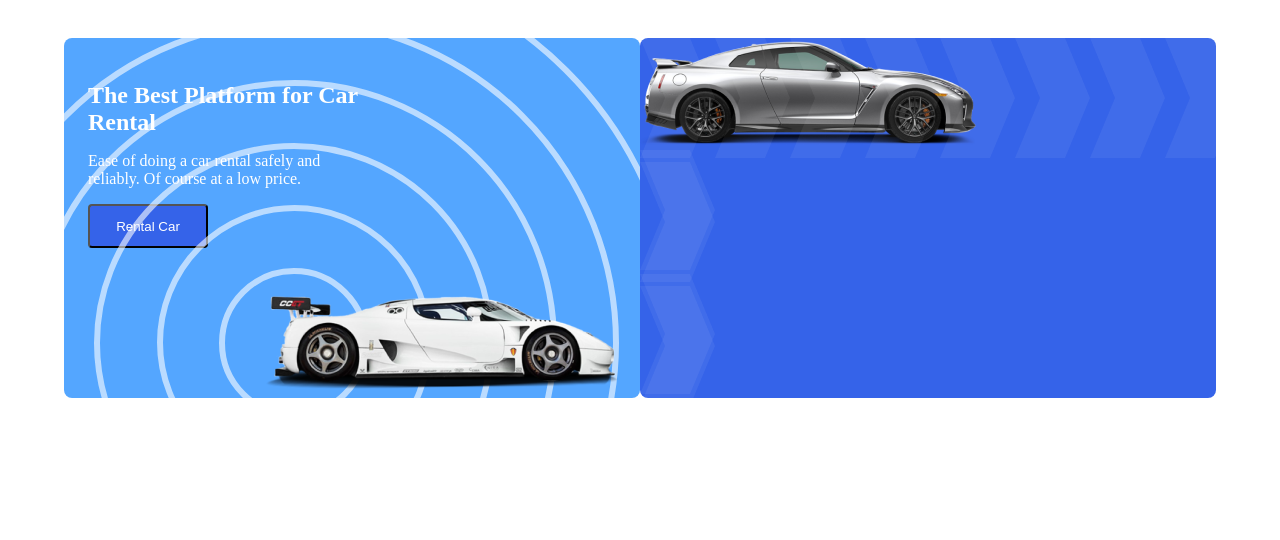
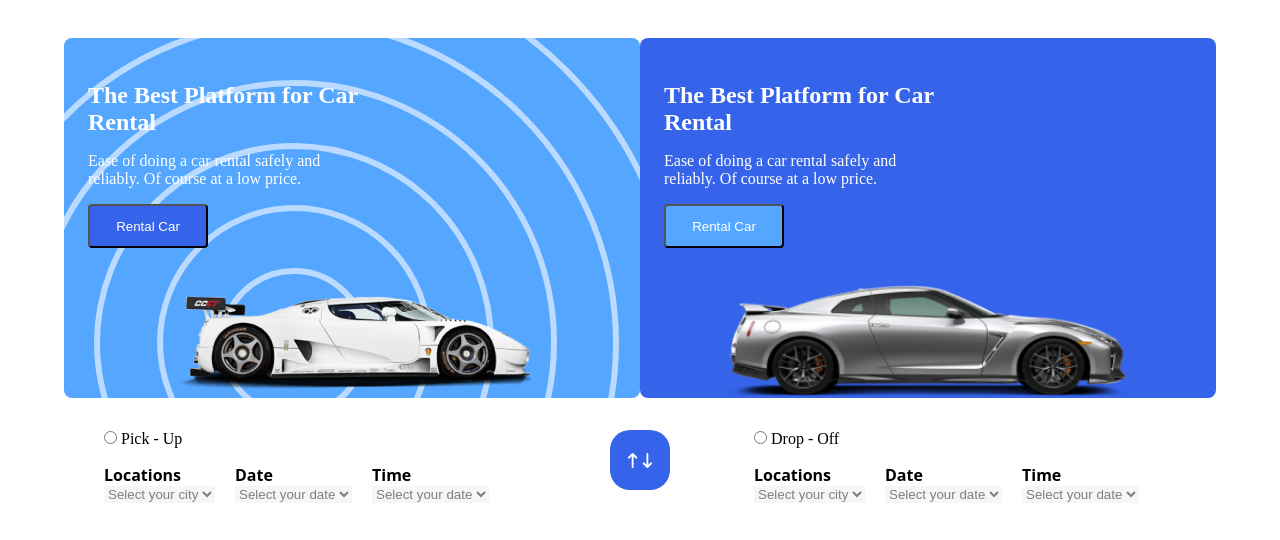
Before and after one commit to namiqabasov/MORENT.FIQMA, a plain HTML site: page index.html in a window 1280 px wide. Shown: the part 86-626 px from the top of the page. Drawn offline with Linux system fonts and the light colour scheme.

Commit message:
tapsiriq

```diff
--- a/assets/scss/layout/_section.scss
+++ b/assets/scss/layout/_section.scss
@@ -1,4 +1,5 @@
 section {
+  .containercar {
     .carbox {
       display: flex;
       justify-content: space-between;
@@ -15,6 +16,7 @@ section {
 
         button {
           background-color: #3563e9;
+
           height: 44px;
           width: 120px;
           left: 0px;
@@ -24,6 +26,7 @@ section {
           color: white;
         }
         .divh2 {
+          z-index: 1;
           display: flex;
           flex-direction: column;
           gap: 16px;
@@ -34,7 +37,7 @@ section {
         }
         .divimg {
           display: flex;
-        justify-content: flex-end;
+          justify-content: center;
           img {
             width: 406px;
             height: 116px;
@@ -87,20 +90,137 @@ section {
         }
       }
     }
-  .carb{
-    background-color: #3563E9;
+
+    .carb {
+      background-color: #3563e9;
       overflow: hidden;
       width: 604px;
       height: 360px;
       border-radius: 8px;
       position: relative;
-      .rum{
+      display: flex;
+      flex-direction: column-reverse;
+
+      button {
+        background-color: #54a6ff;
+        height: 44px;
+        width: 120px;
+        left: 0px;
+        top: 180px;
+        border-radius: 4px;
+        padding: 0px 20px 0px 20px;
+        color: white;
+      }
+      .div1h2 {
+        display: flex;
+        flex-direction: column;
+        gap: 16px;
+
+        width: 272px;
+        height: 200px;
+        color: white;
+        margin-top: 24px;
+        margin-left: 24px;
+      }
+      .div1img {
+        display: flex;
+        justify-content: center;
+        img {
+          width: 406px;
+          height: 116px;
+          z-index: 1;
+        }
+      }
+
+      .rum {
         display: flex;
         position: absolute;
         top: 0%;
-
+      }
+    }
+    @media screen and (max-width: 375px) {
+      .carb {
+        display: none;
+      }
+    }
   }
 
+  @media screen and (max-width: 375px) {
+    .carbox {
+      flex-direction: column;
+      justify-content: center;
 
+      .cara {
+        height: 232px;
+        width: 327px;
+        border-radius: 10px;
+        margin-left: -24px;
       }
     }
+  }
+
+  .locations {
+    display: flex;
+
+    width: 90%;
+    .rdio {
+      max-width: 582px;
+      width: 100%;
+      border-radius: 10px;
+      display: flex;
+      flex-direction: column;
+      margin-left: 40px;
+      margin-top: 32px;
+      gap: 16px;
+    }
+  }
+
+  .button {
+    background-color: #3563e9;
+    border-radius: 20px;
+    height: 60px;
+    width: 60px;
+    display: flex;
+    align-items: center;
+    justify-content: center;
+    margin: 32px 44px 0px 44px;
+    i {
+      font-size: 15px;
+      color: white;
+    }
+  }
+
+  .selec {
+    display: flex;
+    gap: 20px;
+    div {
+      display: flex;
+      flex-direction: column;
+      label {
+        p {
+          font-size: 16px;
+          font-weight: bold;
+          font-family: system-ui, -apple-system, BlinkMacSystemFont, "Segoe UI",
+            Roboto, Oxygen, Ubuntu, Cantarell, "Open Sans", "Helvetica Neue",
+            sans-serif;
+        }
+      }
+      select {
+        border: 0;
+        opacity: 0.5;
+      }
+    }
+  }
+}
+@media screen and (max-width: 375px) {
+  .locations {
+    flex-direction: column;
+
+    .button1 {
+      width: 100%;
+      display: flex;
+      justify-content: center;
+      align-items: center;
+    }
+  }
+}
--- a/index.html
+++ b/index.html
@@ -44,7 +44,7 @@
         </section>
 
         <section>
-            <div class="container">
+            <div class="container containercar">
                 <div class="carbox">
                     <div class="cara">
                         <div class="box box1"></div>
@@ -63,39 +63,104 @@
                         </div>
                     </div>
                     <div class="carb">
-                        <img src="assets/img/image 8.png" alt="">
+                        <div class="div1img"> <img src="assets/img/image 8.png" alt=""></div>
 
-                        <div class="rum">
-                            <div class="rag">
-                                <div class="rig"><img src="assets/img/Rectangle 23771.png" alt=""></div>
-                            <div class="rig"><img src="assets/img/Rectangle 23771.png" alt=""></div>
-                            <div class="rig"><img src="assets/img/Rectangle 23771.png" alt=""></div>
-                            <div class="rig"><img src="assets/img/Rectangle 23771.png" alt=""></div>
-                            <div class="rig"><img src="assets/img/Rectangle 23771.png" alt=""></div>
-                            <div class="rig"><img src="assets/img/Rectangle 23771.png" alt=""></div>
-                            <div class="rig"><img src="assets/img/Rectangle 23771.png" alt=""></div>
-                            <div class="rig"><img src="assets/img/Rectangle 23771.png" alt=""></div>
+                        <div class="div1h2">
+
+
+                            <h2>The Best Platform for Car Rental</h2>
+                            <p>Ease of doing a car rental safely and reliably. Of course at a low price.</p>
+                            <button>Rental Car</button>
                         </div>
-                        <div class="rig"><img src="assets/img/Rectangle 23771.png" alt=""></div>
-                            <div class="rig"><img src="assets/img/Rectangle 23771.png" alt=""></div>
-                            <div class="rig"><img src="assets/img/Rectangle 23771.png" alt=""></div>
-                            <div class="rig"><img src="assets/img/Rectangle 23771.png" alt=""></div>
-                            <div class="rig"><img src="assets/img/Rectangle 23771.png" alt=""></div>
-                            <div class="rig"><img src="assets/img/Rectangle 23771.png" alt=""></div>
-                            <div class="rig"><img src="assets/img/Rectangle 23771.png" alt=""></div>
-                            <div class="rig"><img src="assets/img/Rectangle 23771.png" alt=""></div>
-                        </div><div class="rig"><img src="assets/img/Rectangle 23771.png" alt=""></div>
-                        <div class="rig"><img src="assets/img/Rectangle 23771.png" alt=""></div>
-                        <div class="rig"><img src="assets/img/Rectangle 23771.png" alt=""></div>
-                        <div class="rig"><img src="assets/img/Rectangle 23771.png" alt=""></div>
-                        <div class="rig"><img src="assets/img/Rectangle 23771.png" alt=""></div>
-                        <div class="rig"><img src="assets/img/Rectangle 23771.png" alt=""></div>
-                        <div class="rig"><img src="assets/img/Rectangle 23771.png" alt=""></div>
-                        <div class="rig"><img src="assets/img/Rectangle 23771.png" alt=""></div>
                     </div>
+
+
+                </div>
+            </div>
+            </div>
+        </section>
+
+        <section>
+            <div class="container">
+                <div class="locations">
+                    <div class="rdio">
+                        <div><input type="radio" id="lok">
+                            <label for="lok">Pick - Up</label>
+                        </div>
+                        <div class="selec">
+
+
+                            <div>
+                                <label for="lokal">
+                                    <p>Locations</p>
+                                </label>
+                                <select name="" id="lokal">
+                                    <option placeholder="Select your city">Select your city</option>
+                                </select>
+                            </div>
+                            <div>
+                                <label for="date">
+                                    <p>Date</p>
+                                </label>
+
+                                <select name="" id="date">
+                                    <option placeholder="Select your city">Select your date</option>
+                                </select>
+                            </div>
+                            <div><label for="time">
+                                    <p>Time</p>
+                                </label>
+
+                                <select name="" id="time">
+                                    <option placeholder="Select your city">Select your date</option>
+                                </select>
+                            </div>
+                        </div>
+                    </div>
+                    <di class="button1">
+                        <div class="button">
+
+                            <i class="fa-solid fa-arrow-left-long fa-rotate-90"></i>
+                            <i class="fa-solid fa-arrow-left-long fa-rotate-270"></i>
+                        </div>
+                    </di>
+                    <div class="rdio">
+                        <div><input type="radio" id="lok">
+                            <label for="lok">Drop - Off</label>
+                        </div>
+                        <div class="selec">
+
+
+                            <div>
+                                <label for="lokal">
+                                    <p>Locations</p>
+                                </label>
+                                <select name="" id="lokal">
+                                    <option placeholder="Select your city">Select your city</option>
+                                </select>
+                            </div>
+                            <div>
+                                <label for="date">
+                                    <p>Date</p>
+                                </label>
+
+                                <select name="" id="date">
+                                    <option placeholder="Select your city">Select your date</option>
+                                </select>
+                            </div>
+                            <div><label for="time">
+                                    <p>Time</p>
+                                </label>
+
+                                <select name="" id="time">
+                                    <option placeholder="Select your city">Select your date</option>
+                                </select>
+                            </div>
                         </div>
                     </div>
                 </div>
+
+
             </div>
         </section>
     </main>
```
Also changed, not shown: assets/css/main.css, assets/img/top.webp (added), 1 other file. Lines whose indentation alone changed are shown as unchanged.
